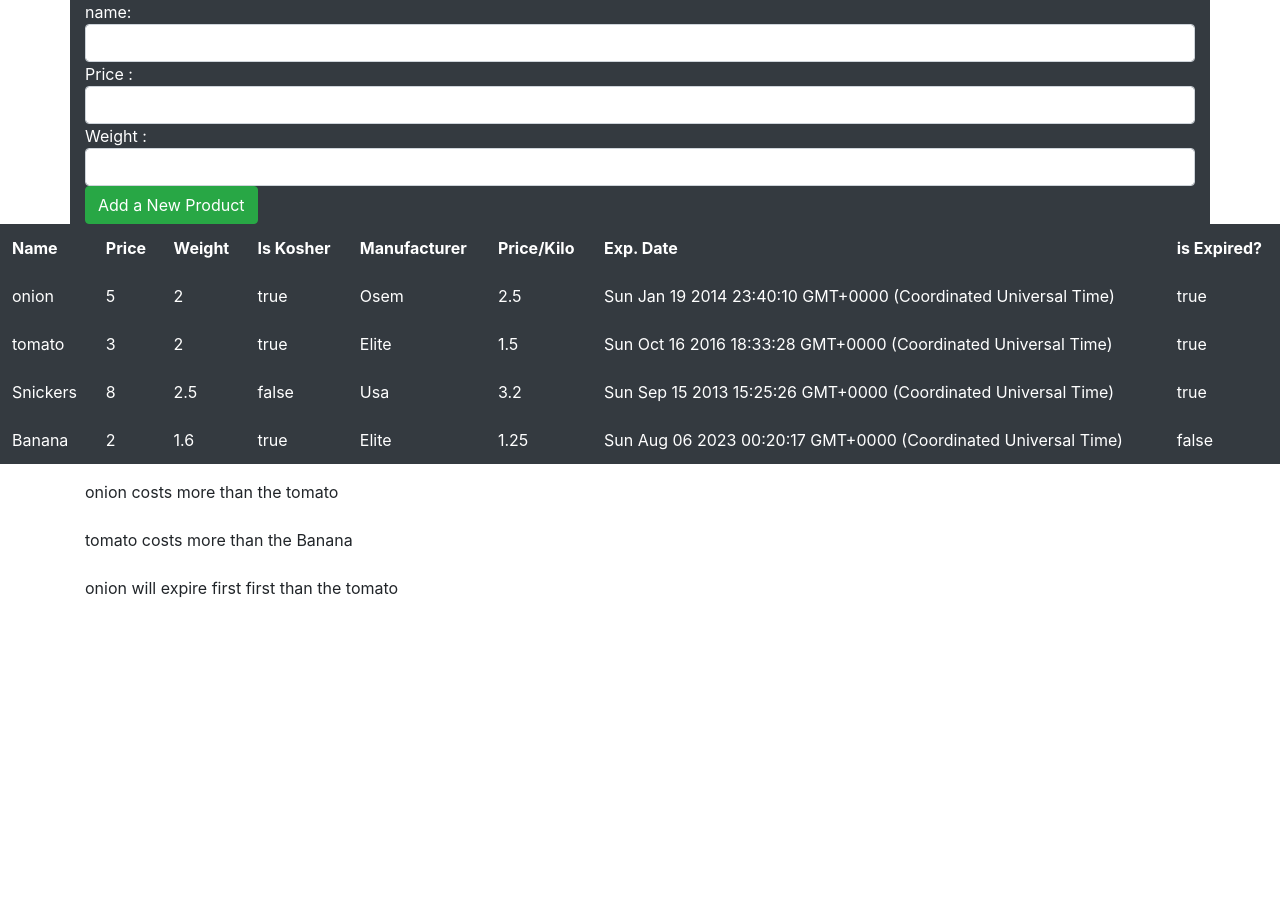
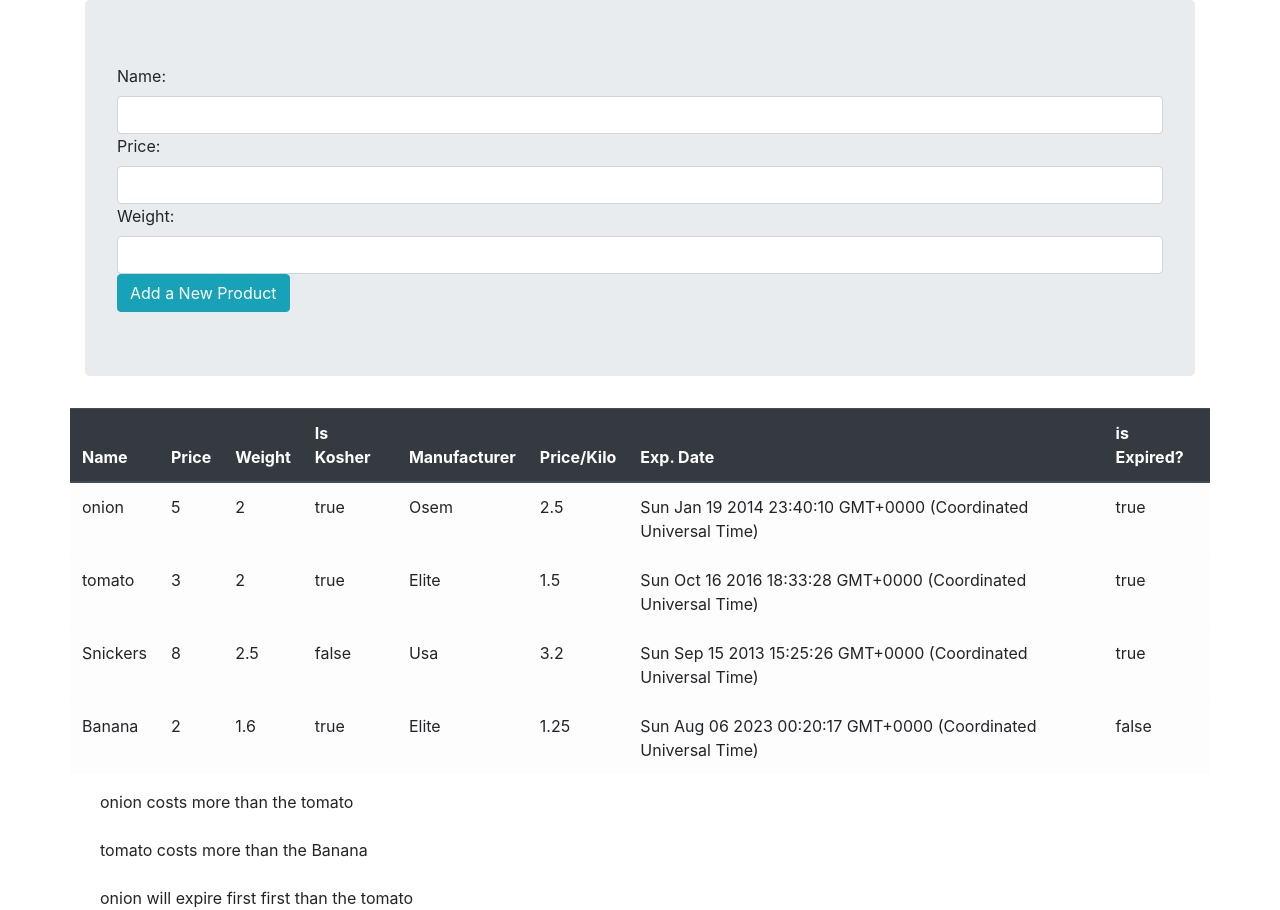
Before and after one commit to NivYule/TS_Assigment-HW, a website with bundled scripts: page index.html in a window 1280 px wide. Before the commit the page ends 800 px from the top, so only its background shows below. Built offline with nearby package versions, Linux system fonts and the light colour scheme.

Commit message:
do some prettier

```diff
--- a/index.html
+++ b/index.html
@@ -7,16 +7,21 @@
     <link rel="stylesheet" href="https://stackpath.bootstrapcdn.com/bootstrap/4.5.0/css/bootstrap.min.css" integrity="sha384-9aIt2nRpC12Uk9gS9baDl411NQApFmC26EwAOH8WgZl5MYYxFfc+NcPb1dKGj7Sk" crossorigin="anonymous">
 </head>
 <body>
-    <div class="container table-dark">
-        name: <input id="name" type="text" class="form-control"></input>
-        Price :<input id="price" type="number" class="form-control"></input>
-        Weight :<input id="weight" type="number" class="form-control"></input>
-        <button id="btn" class="btn btn-success">Add a New Product</button>
+    <div class="container">
+        <div class="jumbotron">
+            <label>Name:</label>
+            <input id="name" type="text" class="form-control"></input>
+            <label>Price:</label>
+            <input id="price" type="number" class="form-control"></input>
+            <label>Weight:</label>
+            <input id="weight" type="number" class="form-control"></input>
+            <button id="btn" class="btn btn-info">Add a New Product</button>
         </div>
-        <table class="table table-borderless table-dark">
-            <thead>
+
+        <div class="row">
+            <table class="table table-light">
+                <thead class="thead-dark">
                     <tr>
-
                         <th scope="col">Name</th>
                         <th scope="col">Price</th>
                         <th scope="col">Weight</th>
@@ -28,10 +33,12 @@
                     </tr>
                 </thead>
                 <tbody id="tbody">
-
                 </tbody>
             </table>
+        </div>
+
         <div id="container" class="container">
+        </div>
 
     </div>
 
--- a/src/index.ts
+++ b/src/index.ts
@@ -18,7 +18,7 @@ class Product {
         this.date = randomDate(new Date(2012, 0, 1), new Date(2025, 0, 1));
     }
 
-    priceForKilo() {
+    pricePerKilo() {
         return (this.price / this.weight);
     }
 
@@ -41,14 +41,14 @@ class Product {
     }
 
     drawProductToTable(product) {
-        const tBody = document.getElementById("tbody");
+        const tableBody = document.getElementById("tbody");
         const tr = document.createElement("tr");
         const tdName = _getTd();
         const tdPrice = _getTd();
         const tdIsKosher = _getTd();
         const tdWeight = _getTd();
         const tdManufacturer = _getTd();
-        const priceForKiloT = _getTd();
+        const pricePerKiloT = _getTd();
         const dateProduct = _getTd();
         const isProductExp = _getTd();
         tdPrice.innerText = product.price;
@@ -56,7 +56,7 @@ class Product {
         tdWeight.innerText = product.weight;
         tdIsKosher.innerText = product.isKosher;
         tdManufacturer.innerText = product.manufacturer;
-        priceForKiloT.innerText = product.priceForKilo();
+        pricePerKiloT.innerText = product.pricePerKilo();
         dateProduct.innerText = product.date;
         isProductExp.innerText = product.isExpired();
         tr.append(tdName);
@@ -64,10 +64,10 @@ class Product {
         tr.append(tdWeight);
         tr.append(tdIsKosher);
         tr.append(tdManufacturer);
-        tr.append(priceForKiloT);
+        tr.append(pricePerKiloT);
         tr.append(dateProduct);
         tr.append(isProductExp);
-        tBody.append(tr);
+        tableBody.append(tr);
     }
 }
 
```
Also changed, not shown: dist/index.js. Lines whose indentation alone changed are shown as unchanged.
